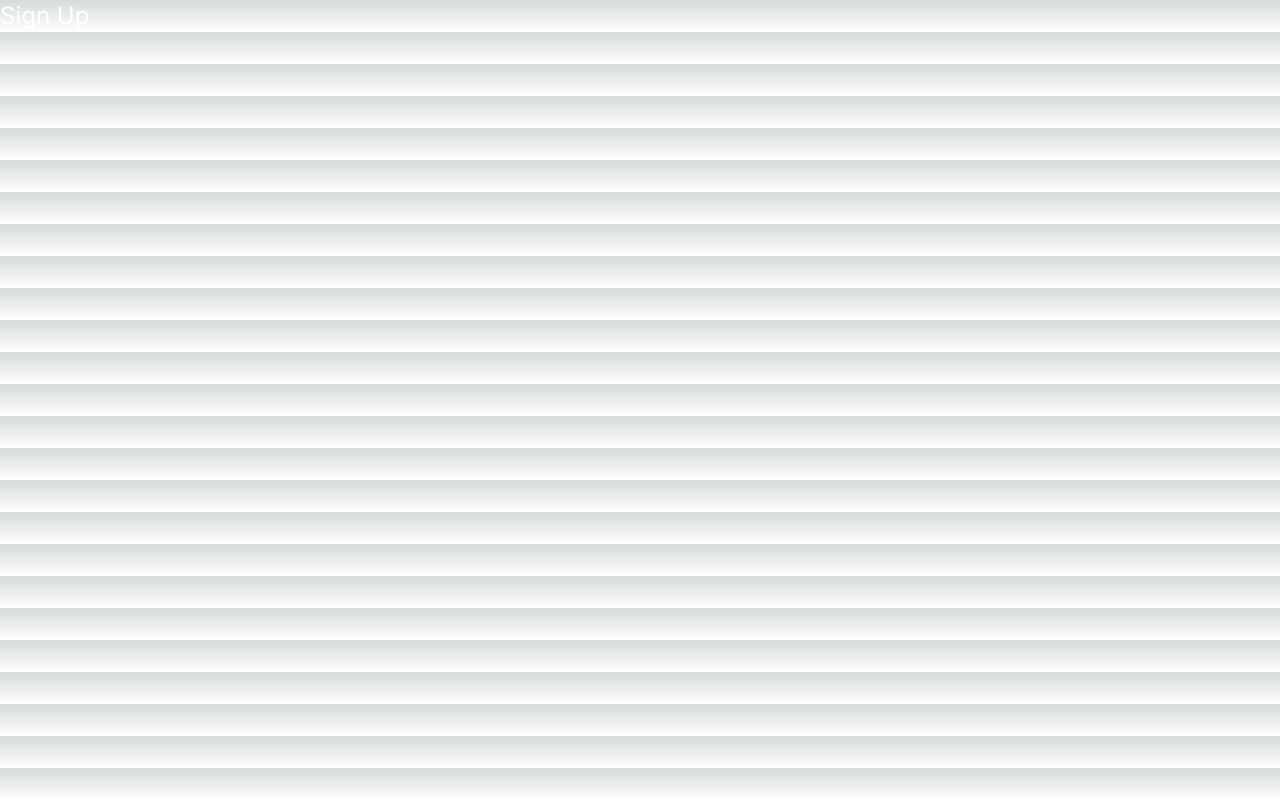
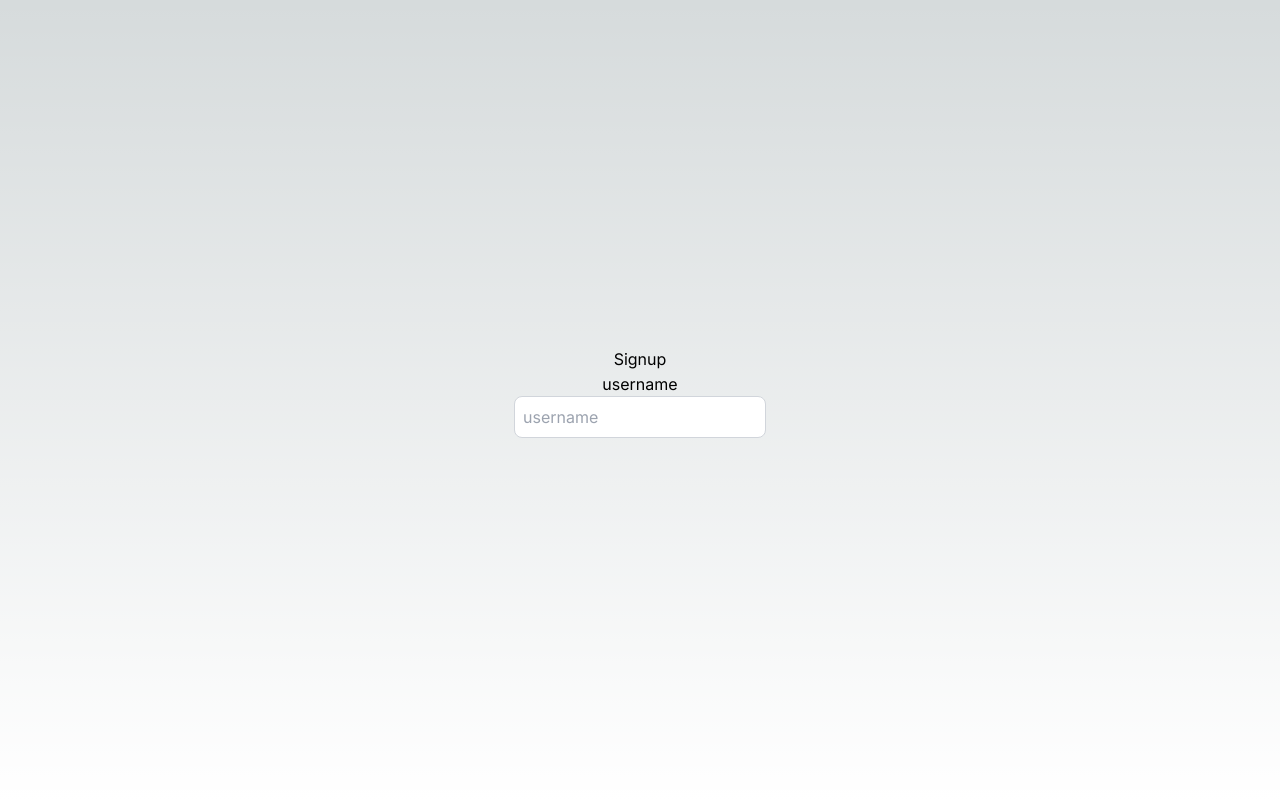
Before and after one commit to nt2311-vn/nextjs_with_hitesh, a Next.js app: page /signup in a window 1280 px wide. Built offline with nearby package versions, Linux system fonts and the light colour scheme.

Commit message:
add input form and layout for sigun page

```diff
--- a/src/app/signup/page.tsx
+++ b/src/app/signup/page.tsx
@@ -1,7 +1,31 @@
+"use client";
+import Link from "next/link";
+import React from "react";
+import { useRouter } from "next/navigation";
+import { axios } from "axios";
+
 export default function SignUp() {
+	const [user, setUser] = React.useState({
+		email: "",
+		password: "",
+		username: "",
+	});
+
+	const onSignUp = async () => {};
+
 	return (
-		<div className="flex">
-			<h1 className="text-center text-2xl text-white">Sign Up</h1>
+		<div className="flex flex-col items-center justify-center min-h-screen py-2">
+			<h1>Signup</h1>
+			<hr />
+			<label htmlFor="username">username</label>
+			<input
+				className="p-2 border border-gray-300 rounded-lg mb-4 focus:outline-none focus:border-gray-300"
+				id="username"
+				type="text"
+				value={user.username}
+				onChange={(e) => setUser({ ...user, username: e.target.value })}
+				placeholder="username"
+			/>
 		</div>
 	);
 }
```
